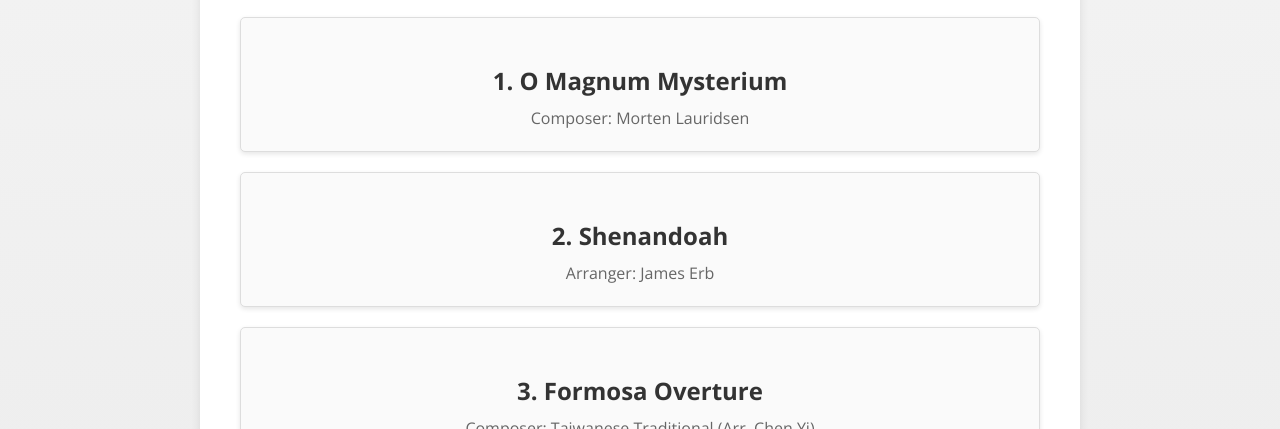
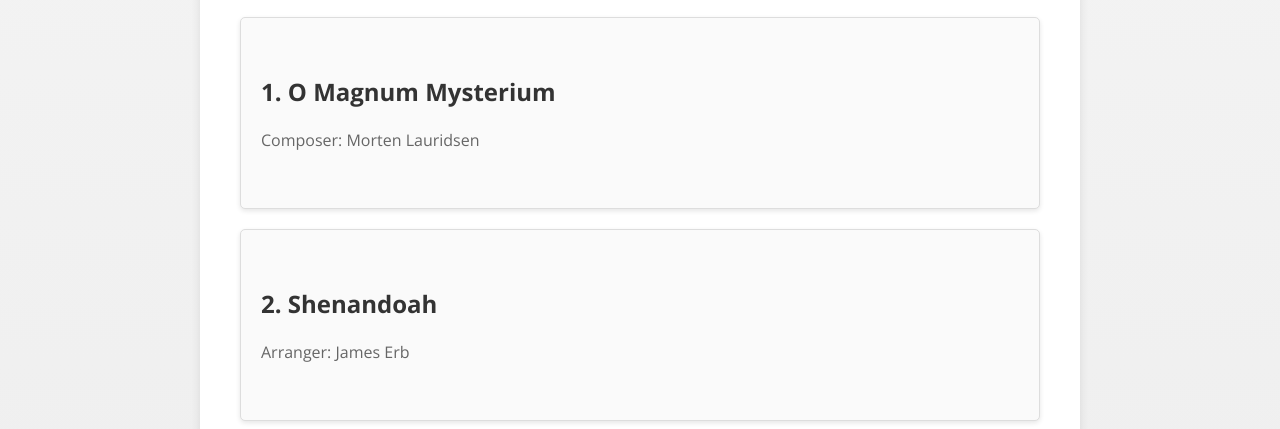
Before and after one commit to Kylb3rt/Taiwan-Tour-Program, a plain HTML site: page program.html in a window 1280 px wide. Shown: the part 371-800 px from the top of the page. Drawn offline with nearby package versions, Linux system fonts and the light colour scheme.

```diff
--- a/styles.css
+++ b/styles.css
@@ -106,6 +106,12 @@ body {
 }
 
 .program-list li {
+  display: flex;
+  flex-direction: column;  /* Stack the text vertically */
+  justify-content: center; /* Vertically center the text */
+  align-items: flex-start; /* Align the text to the left */
+  margin-bottom: 1.5rem;
+  height: 150px; /* Set a height to allow vertical centering */
   margin: 20px 0;
   padding: 20px;
   border: 1px solid #ddd;
@@ -118,10 +124,13 @@ body {
   font-size: 1.5rem;
   color: #333;
   margin-bottom: 5px;
+  margin: 0;
+  padding: 0.5rem 0; /* Adjust padding if needed */
 }
 
 .program-list p {
   font-size: 1rem;
   color: #666;
   margin: 0;
+  padding: 0.5rem 0; /*Same as above*/
 }
```
